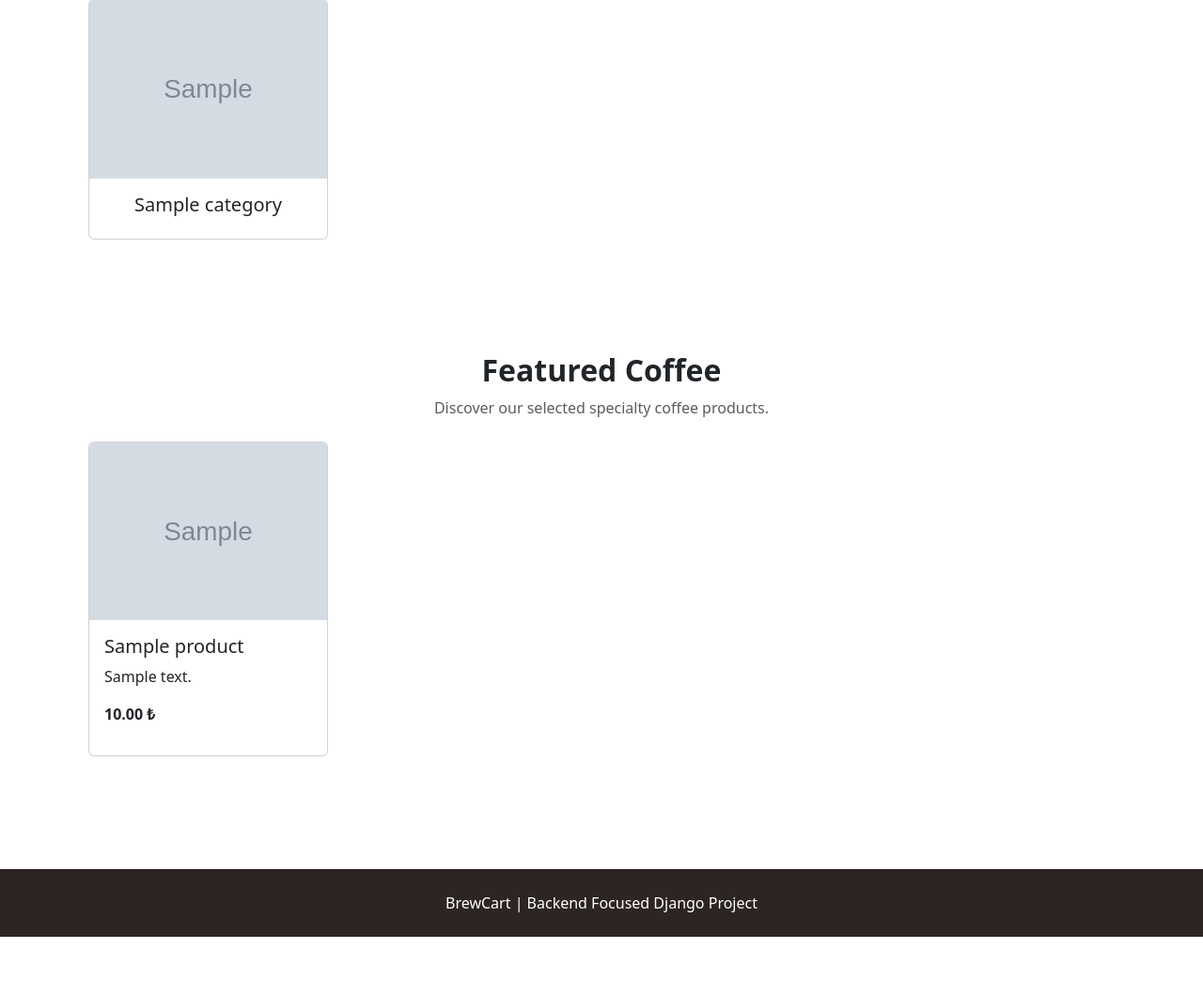
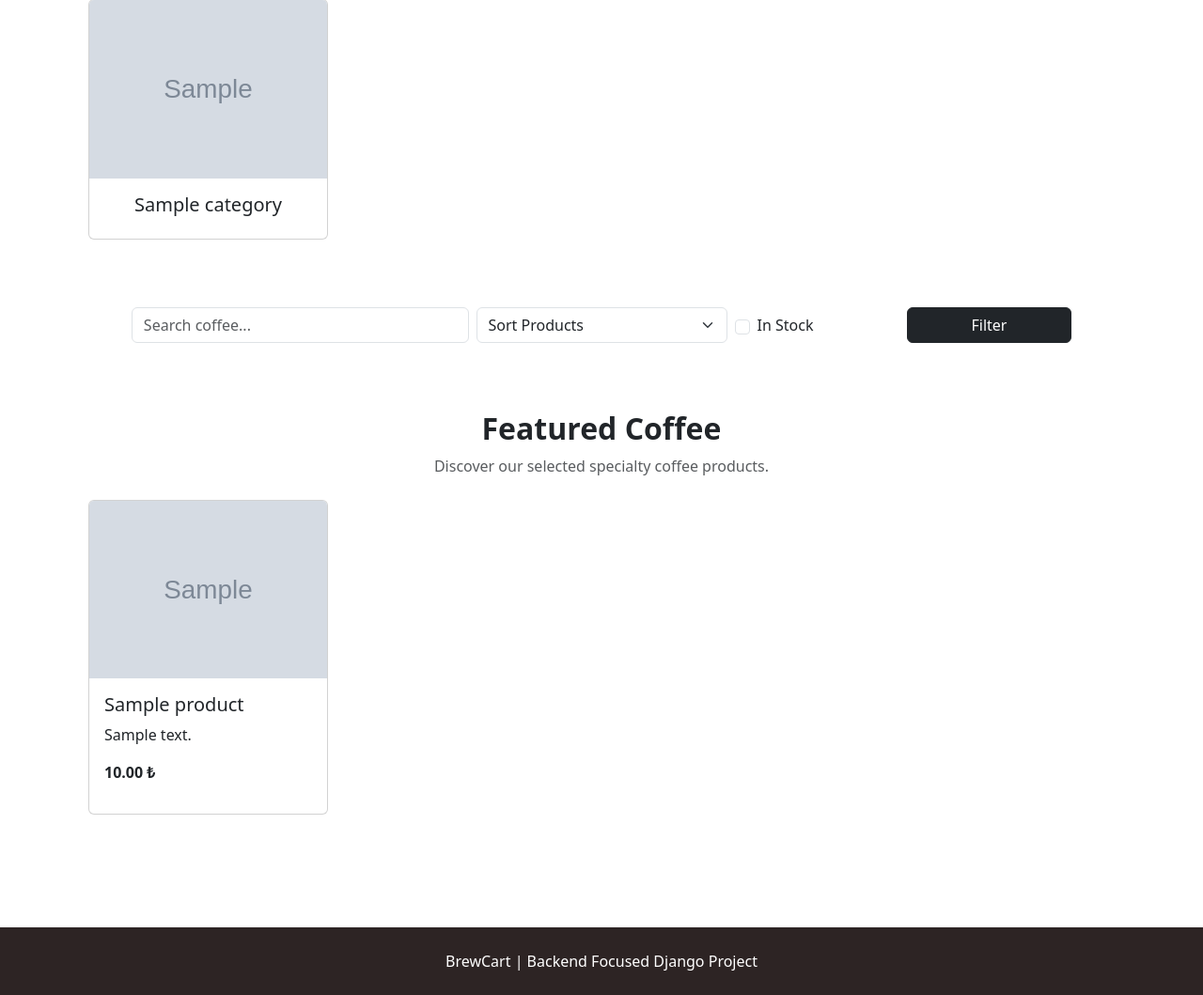
Before and after one commit to taner-sahin/brewcart-django, a Django app: page / in a window 1280 px wide. Shown: the part 865-1924 px from the top of the page at 94% size. Before the commit the page ends 1862 px from the top, so only its background shows below. Run offline with Django 4.2, Linux system fonts and the light colour scheme; tables that the repository leaves empty hold one stand-in row (values such as "Sample post"); grey boxes marked "Sample" are stand-in pictures.

Commit message:
Complete advanced search and filtering system

```diff
--- a/products/views.py
+++ b/products/views.py
@@ -7,14 +7,23 @@ def home(request):
     # URL'den gelen arama kelimesini alıyoruz.
     #
     # Örnek:
-    #
     # /?q=espresso
     #
-    # Buradaki:
+    query = request.GET.get("q")
+
+    # URL'den gelen sıralama bilgisini alıyoruz.
     #
-    # q = espresso
+    # Örnek:
+    # /?sort=price_low
     #
-    query = request.GET.get("q")
+    sort = request.GET.get("sort")
+
+    # URL'den gelen stok filtresini alıyoruz.
+    #
+    # Örnek:
+    # /?in_stock=1
+    #
+    in_stock = request.GET.get("in_stock")
 
     # İlk başta:
     #
@@ -34,6 +43,27 @@ def home(request):
             name__icontains=query
         )
 
+    # Eğer kullanıcı sadece stokta olan ürünleri görmek isterse:
+    #
+    # stock > 0 olan ürünleri getir.
+    #
+    if in_stock:
+        featured_products = featured_products.filter(stock__gt=0)
+
+    # Sıralama sistemi
+    #
+    # price_low:
+    # ucuzdan pahalıya
+    #
+    # price_high:
+    # pahalıdan ucuza
+    #
+    if sort == "price_low":
+        featured_products = featured_products.order_by("price")
+
+    elif sort == "price_high":
+        featured_products = featured_products.order_by("-price")
+
     # Bütün kategorileri getiriyoruz.
     categories = Category.objects.all()
 
@@ -42,6 +72,8 @@ def home(request):
         "featured_products": featured_products,
         "categories": categories,
         "query": query,
+        "sort": sort,
+        "in_stock": in_stock,
     }
 
     # home.html sayfasını render ediyoruz.
--- a/templates/home.html
+++ b/templates/home.html
@@ -1,49 +1,42 @@
-{% extends 'base.html' %} {% load static %} {% block content %}
+{% extends "base.html" %}
+{% load static %}
 
-<!-- HERO BANNER BAŞLANGIÇ -->
-<!-- Bu alan ana sayfadaki büyük görsel/banner bölümüdür. -->
+{% block content %}
+
+<!-- HERO BANNER -->
 <section class="brew-hero mb-5"></section>
-<!-- HERO BANNER BİTİŞ -->
 
-<!-- CATEGORY SECTION BAŞLANGIÇ -->
-<!-- Amaç: Admin panelden eklediğimiz kategorileri ana sayfada kart olarak göstermek. -->
+
+<!-- CATEGORY SECTION -->
+{% if not query and not sort and not in_stock %}
+
 <section class="categories-section py-5">
     <div class="container">
-    <!-- Kategori bölüm başlığı -->
+
         <div class="text-center mb-5">
             <h2 class="fw-bold">Explore BrewCart Categories</h2>
-
             <p class="text-muted">
-        Discover premium coffee beans, brewing equipment and specialty coffee
-        essentials.
+                Discover premium coffee beans, brewing equipment and specialty coffee essentials.
             </p>
         </div>
 
-    <!-- Bootstrap row: Kartları satır düzenine sokar. -->
         <div class="row">
-      <!-- categories, views.py içinden home.html sayfasına gönderildi. -->
-      <!-- Bu döngü veritabanındaki kategorileri tek tek dolaşır. -->
             {% for category in categories %}
 
-      <!-- Her kategori 4'lü grid sisteminde bir kart olarak görünür. -->
                 <div class="col-md-3 mb-4">
-        <!-- Kategori kartını tıklanabilir yapıyoruz. -->
-        <!-- category.slug ile /category/coffee-beans/ gibi URL oluşur. -->
                     <a
                         href="{% url 'products:category_products' category.slug %}"
                         class="text-decoration-none text-dark"
                     >
                         <div class="card h-100">
-            <!-- Eğer kategorinin görseli varsa göster. -->
                             {% if category.image %}
                                 <img
                                     src="{{ category.image.url }}"
                                     class="card-img-top"
                                     alt="{{ category.name }}"
-            />
+                                >
                             {% endif %}
 
-            <!-- Kategori adı -->
                             <div class="card-body text-center">
                                 <h5 class="card-title">{{ category.name }}</h5>
                             </div>
@@ -53,126 +46,136 @@
 
             {% empty %}
 
-      <!-- Eğer hiç kategori yoksa bu mesaj görünür. -->
                 <div class="col-12">
                     <p class="text-center">Henüz kategori yok.</p>
                 </div>
 
             {% endfor %}
         </div>
+
     </div>
 </section>
-<!-- CATEGORY SECTION BİTİŞ -->
 
-<!-- FEATURED PRODUCTS BAŞLANGIÇ -->
-<!-- Amaç:
-     Admin panelde is_featured=True olan ürünleri
-     ana sayfada dinamik olarak göstermek.
--->
-<section class="featured-products py-5">
+{% endif %}
 
+
+<!-- FILTER FORM -->
+<section class="filter-section mb-4">
     <div class="container">
 
-        <!-- Bölüm başlığı -->
+        <form
+            method="GET"
+            action="{% url 'products:home' %}"
+            class="row g-2 justify-content-center"
+        >
+
+            <div class="col-md-4">
+                <input
+                    type="text"
+                    name="q"
+                    class="form-control"
+                    placeholder="Search coffee..."
+                    value="{{ query|default:'' }}"
+                >
+            </div>
+
+            <div class="col-md-3">
+                <select name="sort" class="form-select">
+                    <option value="">Sort Products</option>
+
+                    <option value="price_low" {% if sort == "price_low" %}selected{% endif %}>
+                        Price: Low to High
+                    </option>
+
+                    <option value="price_high" {% if sort == "price_high" %}selected{% endif %}>
+                        Price: High to Low
+                    </option>
+                </select>
+            </div>
+
+            <div class="col-md-2 d-flex align-items-center">
+                <input
+                    type="checkbox"
+                    name="in_stock"
+                    value="1"
+                    class="form-check-input me-2"
+                    {% if in_stock %}checked{% endif %}
+                >
+
+                <label class="form-check-label">
+                    In Stock
+                </label>
+            </div>
+
+            <div class="col-md-2">
+                <button type="submit" class="btn btn-dark w-100">
+                    Filter
+                </button>
+            </div>
+
+        </form>
+
+    </div>
+</section>
+
+
+<!-- FEATURED PRODUCTS -->
+<section class="featured-products py-5">
+    <div class="container">
+
         <div class="text-center mb-4">
-
-            <h2 class="fw-bold">
-                Featured Coffee
-            </h2>
-
+            <h2 class="fw-bold">Featured Coffee</h2>
             <p class="text-muted">
                 Discover our selected specialty coffee products.
             </p>
-
         </div>
 
-        <!-- Bootstrap row:
-             Kartları satır düzenine sokar.
-        -->
         <div class="row">
-
-            <!-- featured_products:
-                 views.py içinden gelen queryset'tir.
-
-                 Bu döngü ürünleri tek tek dolaşır.
-            -->
             {% for product in featured_products %}
 
-                <!-- Her ürün Bootstrap grid içinde yer alır. -->
                 <div class="col-md-3 mb-4">
-
-                    <!-- Ürün kartını tıklanabilir yapıyoruz.
-                         product.slug ile:
-
-                         /product/ethiopia-yirgacheffe/
-
-                         gibi URL oluşur.
-                    -->
-                    <a href="{% url 'products:product_detail' product.slug %}"
-                       class="text-decoration-none text-dark">
-
-                        <!-- Ürün kartı -->
+                    <a
+                        href="{% url 'products:product_detail' product.slug %}"
+                        class="text-decoration-none text-dark"
+                    >
                         <div class="card h-100">
 
-                            <!-- Eğer ürün görseli varsa göster -->
                             {% if product.image %}
-
                                 <img
                                     src="{{ product.image.url }}"
                                     class="card-img-top"
                                     alt="{{ product.name }}"
                                 >
-
                             {% endif %}
 
-                            <!-- Ürün bilgileri -->
                             <div class="card-body">
+                                <h5 class="card-title">{{ product.name }}</h5>
 
-                                <!-- Ürün adı -->
-                                <h5 class="card-title">
-                                    {{ product.name }}
-                                </h5>
-
-                                <!-- Ürün açıklaması -->
                                 <p class="card-text">
-
-                                    <!-- truncatewords:12
-                                         açıklamayı 12 kelimeye düşürür.
-                                    -->
                                     {{ product.description|truncatewords:12 }}
-
                                 </p>
 
-                                <!-- Ürün fiyatı -->
                                 <p class="fw-bold">
                                     {{ product.price }} ₺
                                 </p>
-
                             </div>
 
                         </div>
-
                     </a>
-
                 </div>
 
             {% empty %}
 
-                <!-- Eğer featured ürün yoksa bu mesaj görünür -->
                 <div class="col-12">
-
                     <p class="text-center">
-                        Henüz öne çıkan ürün yok.
+                        No products found.
                     </p>
-
                 </div>
 
             {% endfor %}
-
         </div>
 
     </div>
+</section>
 
-</section>
-<!-- FEATURED PRODUCTS BİTİŞ -->
 {% endblock %}
```
Lines whose indentation alone changed are shown as unchanged.
